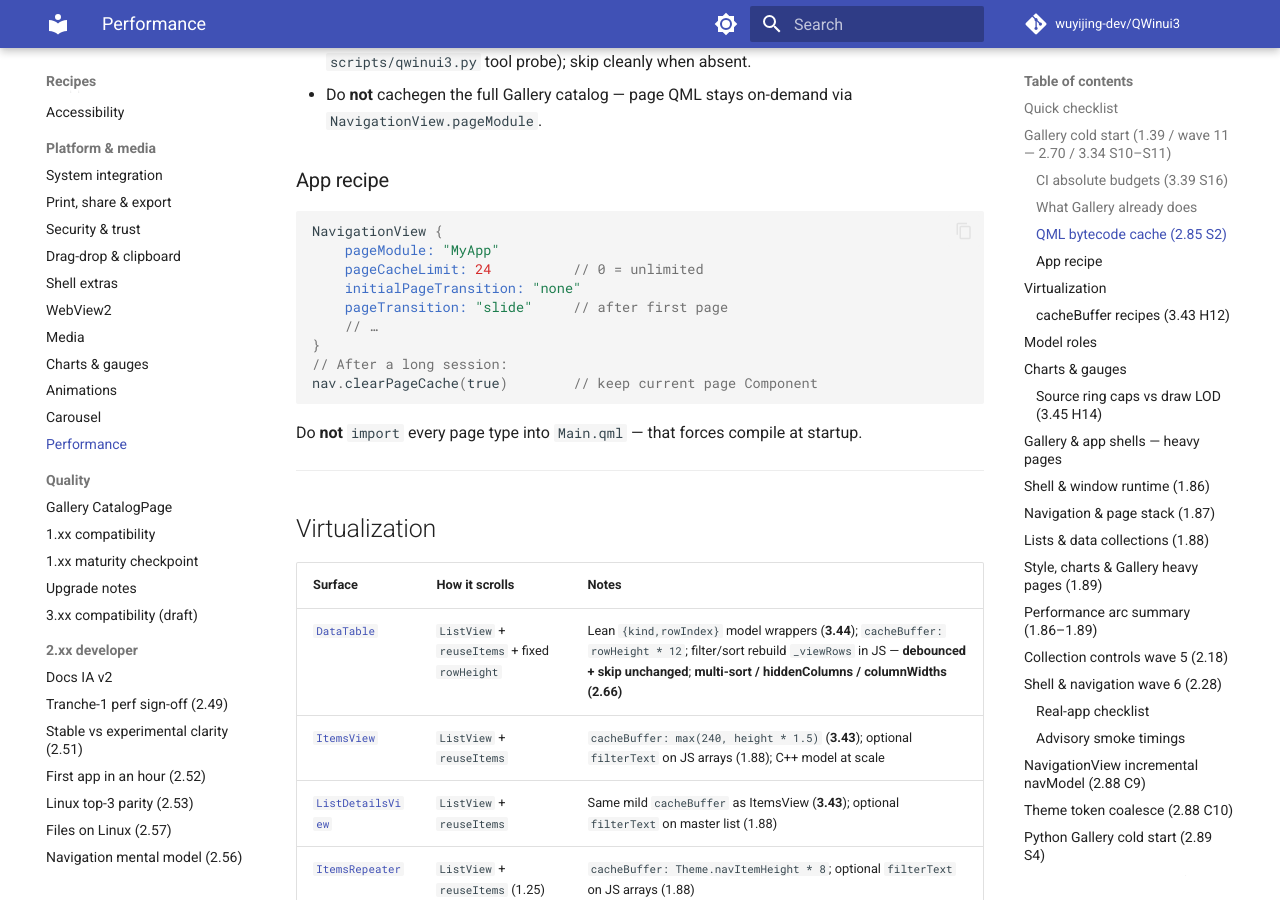
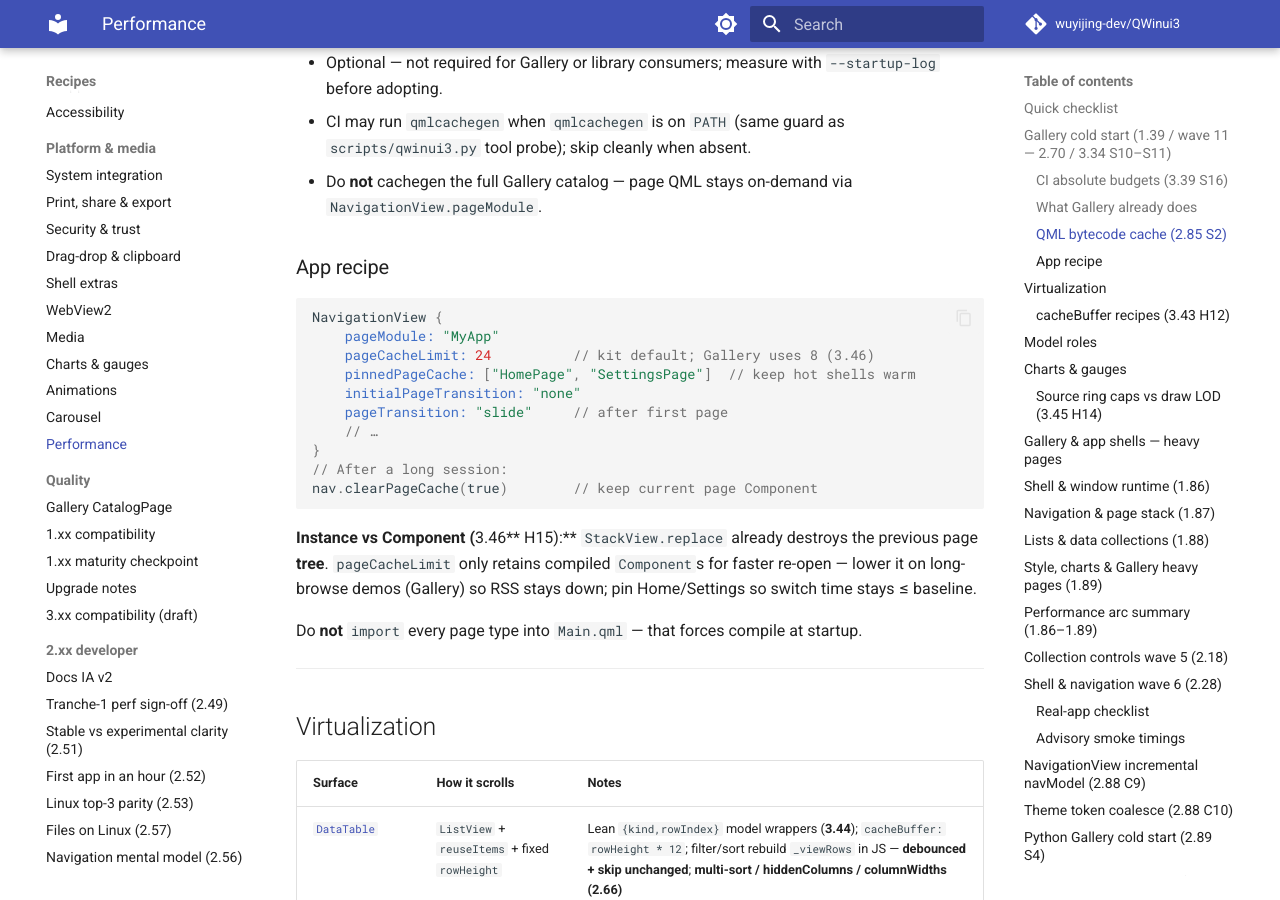
Before and after one commit to wuyijing-dev/QWinui3, an MkDocs documentation site: the page built from docs/performance.md, in a window 1280 px wide and 900 px high, scrolled down 4388 px. Built offline with MkDocs 1.6.1 and Material for MkDocs 9.7.7, drawn with Linux system fonts in a browser that asks for light colours; comment, search, counter and statistics services are not loaded; some of the changed text lies outside the part shown.

Commit message:
Ship 3.46 Gallery page Component unload with tighter LRU (H15).
Lower Gallery pageCacheLimit to 8 and pin Home/Settings so off-screen Components evict faster without slowing hot-path switches.

````diff
--- a/CMakeLists.txt
+++ b/CMakeLists.txt
@@ -17,7 +17,7 @@
 
 # Product version is X.YY (two-digit minor), e.g. 1.00, 1.01, 1.10.
 # Git tags / packages use v${QWINUI3_VERSION}. CMake needs major.minor.patch.
-set(QWINUI3_VERSION "3.45")
+set(QWINUI3_VERSION "3.46")
 if(NOT QWINUI3_VERSION MATCHES "^[0-9]+\\.[0-9][0-9]$")
     message(FATAL_ERROR "QWINUI3_VERSION must be X.YY (two-digit minor), got '${QWINUI3_VERSION}'")
 endif()
--- a/docs/performance.md
+++ b/docs/performance.md
@@ -38,8 +38,9 @@
 | List / Tree overscan | Kit lists set `reuseItems` + mild `cacheBuffer` (**3.43** H12) — see [Virtualization](#virtualization) |
 | DataTable ListView roles | Rows use lean `{kind,rowIndex}` wrappers — not fat business objects as model items (**3.44** H13); sort key arrays only for active `sortSpecs` |
 | Chart series buffers | Source ring caps + draw LOD documented; opt-in `ChartSeries.capacity` / `ChartUtils.trimRing` (**3.45** H14) — LOD defaults unchanged |
+| Gallery page unload | StackView.replace destroys off-screen trees; Gallery `pageCacheLimit: **8**` + `pinnedPageCache: Home/Settings` (**3.46** H15) — kit default stays **24** |
 | Icon / atlas warm-up | Optional: touch `FluentIcons` / ThemeFonts once after first frame |
-| Page cache | `pageCacheLimit` + `pinnedPageCache` (2.68); avoid compiling all pages at startup |
+| Page cache | `pageCacheLimit` + `pinnedPageCache` (2.68); Gallery tightened in **3.46** — avoid compiling all pages at startup |
 | Target budget | Aim for interactive shell **&lt; 1.5 s** on CI Win Release; local desktop **&lt; 2 s** — wave **S10–S17** signed off at **3.40** ([checkpoint-390](checkpoint-390.md#cold-start-sign-off-s10s17--340)) |
 
 ### CI absolute budgets (**3.39 S16**)
@@ -76,7 +77,7 @@
 |-----------|--------|
 | On-demand pages | `NavigationView` + `pageModule` → `Qt.createComponent` per page name |
 | First paint | `initialPageTransition: "none"` (no enter animation on Home) |
-| Component LRU | `pageCacheLimit: 24` (default); `clearPageCache()` from Settings |
+| Component LRU | Kit default `pageCacheLimit: 24`; **Gallery** uses **8** + pins Home/Settings (**3.46** H15); `clearPageCache()` from Settings |
 | Home shadows | `MultiEffect` deferred one frame; off when `Theme.reducedMotion` |
 | Optional hosts | WebView2 / MediaPlayer pages use `Loader` until activated; WebView2 Runtime probe on **Check Runtime / Go / Retry** (not page Timer) (**3.38 S15**); Keyman Core loads on first OSK key / layout use; FrameStats `frameSwapped` only when FPS/RHI enabled |
 | Control catalog | `ControlCatalog.ensureControls()` lazy cache; Home **hot index** so Main load does not parse the full list; left rail fills after first frame (**3.37** S14 / **2.85 S1**) |
@@ -115,7 +116,8 @@
 ```qml
 NavigationView {
     pageModule: "MyApp"
-    pageCacheLimit: 24          // 0 = unlimited
+    pageCacheLimit: 24          // kit default; Gallery uses 8 (3.46)
+    pinnedPageCache: ["HomePage", "SettingsPage"]  // keep hot shells warm
     initialPageTransition: "none"
     pageTransition: "slide"     // after first page
     // …
@@ -123,6 +125,8 @@
 // After a long session:
 nav.clearPageCache(true)        // keep current page Component
 ```
+
+**Instance vs Component (**3.46** H15):** `StackView.replace` already destroys the previous page **tree**. `pageCacheLimit` only retains compiled `Component`s for faster re-open — lower it on long-browse demos (Gallery) so RSS stays down; pin Home/Settings so switch time stays ≤ baseline.
 
 Do **not** `import` every page type into `Main.qml` — that forces compile at startup.
 
@@ -253,7 +257,7 @@
 | Defer with `Loader` | Optional Multimedia / WebView2 / huge settings trees: `active: false` until needed |
 | DataTable demo | Gallery ships ~200 employee rows plus a **10k load** path (**2.66**); use `maxFilterResults` when filtering huge JS arrays |
 | Charts hub | Small synthetic series; don’t paste multi-megabyte CSV into QML properties |
-| Page Component cache | Cap with `pageCacheLimit`; clear after demos that thrash the stack |
+| Page Component cache | Cap with `pageCacheLimit`; Gallery defaults to **8** + pinned Home/Settings (**3.46**); clear after demos that thrash the stack |
 
 When a page feels slow: check **delegate cost** and **model rebuilds** first, then chart point counts, then motion (`Theme.reducedMotion`).
 
@@ -286,7 +290,7 @@
 | `TabView` strip | Width/opacity `Behavior` during **reorder** only; color/indicator `Behavior` when tab checked/hovered/focused | Tab select + drag reorder still animate |
 | Gallery Settings | **Performance arc (1.86–1.89)** tracker card | — |
 
-**pageCacheLimit:** default **24**; first page uses `initialPageTransition: "none"`. See [NavigationView.md](components/NavigationView.md).
+**pageCacheLimit:** kit default **24**; Gallery **8** + `pinnedPageCache` Home/Settings (**3.46** H15). First page uses `initialPageTransition: "none"`. See [NavigationView.md](components/NavigationView.md).
 
 ---
 
@@ -359,7 +363,7 @@
 | # | Check | API / pattern | Why |
 |---|--------|---------------|-----|
 | 1 | Lazy pages | `NavigationWindow` + `pageModule` + `hostContent: false` | Page QML compiles on first open — not at shell startup |
-| 2 | Tune cache | `pageCacheLimit` (default **24**); `clearPageCache()` after major locale/theme swaps | LRU evicts cold `Component`s; Settings card exposes live count |
+| 2 | Tune cache | `pageCacheLimit` (kit **24**; Gallery **8** + pins — **3.46**); `clearPageCache()` after major locale/theme swaps | LRU evicts cold `Component`s; Settings card exposes live count |
 | 3 | Same destination | `selectKey` when `key === currentKey` | Skips history push + `openPage` — see `sameKeySkipCount` |
 | 4 | Same component | `openPage` when `_openedPageName` matches | Skips StackView replace + enter/exit — see `samePageSkipCount` |
 | 5 | First paint | `initialPageTransition: "none"` | Gallery default; pair with `pageTransition` for later nav |
@@ -607,7 +611,7 @@
 3. **Defer** optional surfaces (`MediaPlayerElement` / WebView2 Gallery pages use `Loader`).
 4. Drive animations with `Theme.duration(...)` so reduced motion collapses work.
 5. Wide DataTables: use the horizontal scrollbar; don’t nest a second flickable that fights the row `ListView`.
-6. **`pageCacheLimit` + `initialPageTransition: "none"`** on Gallery NavigationView (1.39).
+6. **`pageCacheLimit` + `initialPageTransition: "none"`** on Gallery NavigationView (1.39); Gallery tightened to **8** + pins in **3.46**.
 7. **Defer Home card shadows** one frame; honor reduced motion (1.39).
 
 ---
````
Also changed, not shown: ROADMAP.md (+4 -4 lines), docs/checkpoint-390.md (+1 -1 lines), docs/roadmap.md (+2 -2 lines), docs/upgrade-notes.md (+18 -0 lines), 3 other files.
